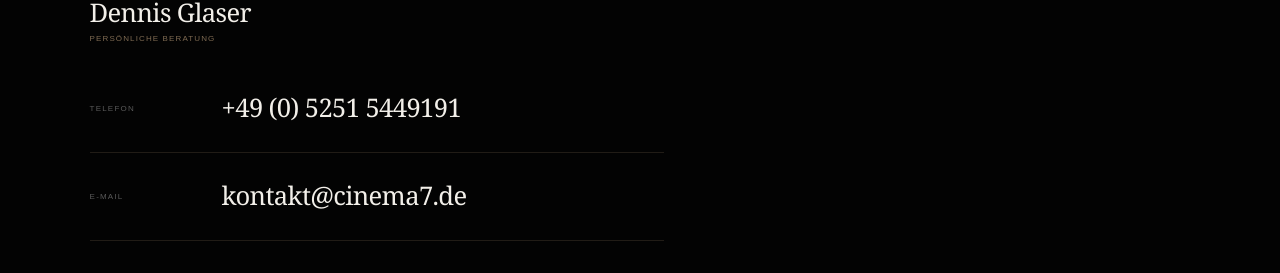
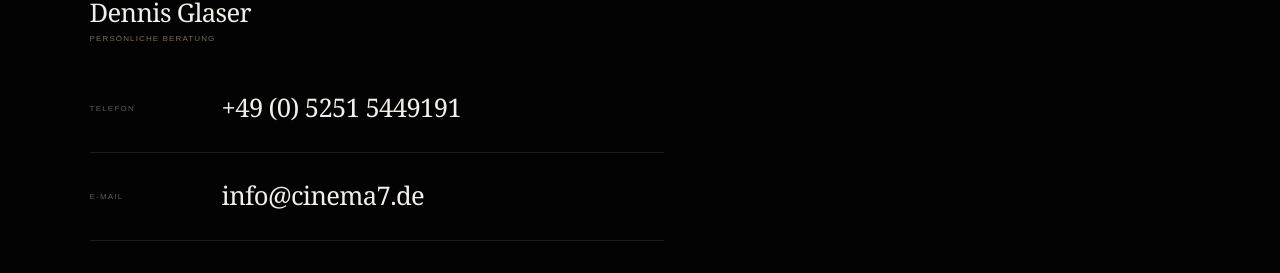
Before and after one commit to dennis-glaser-coder/cinema-n7, a Next.js app: page /anfrage in a window 1280 px wide. Shown: the part 1147-1420 px from the top of the page. Built offline with nearby package versions, Linux system fonts and the light colour scheme; no server answers.

Commit message:
Use info@cinema7.de for all contact addresses and inquiry delivery

```diff
--- a/app/anfrage/page.tsx
+++ b/app/anfrage/page.tsx
@@ -22,7 +22,7 @@ export const metadata: Metadata = {
 
 const phoneDisplay = "+49 (0) 5251 5449191";
 const phoneHref = "tel:+4952515449191";
-const email = "kontakt@cinema7.de";
+const email = "info@cinema7.de";
 
 export default async function InquiryPage({
   searchParams,
--- a/app/api/anfrage/route.ts
+++ b/app/api/anfrage/route.ts
@@ -2,7 +2,7 @@ import { NextResponse } from "next/server";
 
 export const runtime = "nodejs";
 
-const recipient = process.env.RESEND_TO_EMAIL || "kontakt@cinema7.de";
+const recipient = process.env.RESEND_TO_EMAIL || "info@cinema7.de";
 
 function text(value: unknown, limit: number) {
   return typeof value === "string" ? value.trim().slice(0, limit) : "";
--- a/app/datenschutz/page.tsx
+++ b/app/datenschutz/page.tsx
@@ -39,7 +39,7 @@ export default function PrivacyPage() {
           <p>
             Telefon: <a href="tel:+4952515449191">+49 (0) 5251 5449191</a>
             <br />
-            E-Mail: <a href="mailto:kontakt@cinema7.de">kontakt@cinema7.de</a>
+            E-Mail: <a href="mailto:info@cinema7.de">info@cinema7.de</a>
           </p>
         </div>
 
@@ -131,7 +131,7 @@ export default function PrivacyPage() {
           </p>
           <p>
             Zur Ausübung Ihrer Rechte genügt eine Nachricht an{" "}
-            <a href="mailto:kontakt@cinema7.de">kontakt@cinema7.de</a>.
+            <a href="mailto:info@cinema7.de">info@cinema7.de</a>.
           </p>
         </div>
 
--- a/app/impressum/page.tsx
+++ b/app/impressum/page.tsx
@@ -40,7 +40,7 @@ export default function ImprintPage() {
             <br />
             Telefax: +49 (0) 521 92271026
             <br />
-            E-Mail: <a href="mailto:kontakt@cinema7.de">kontakt@cinema7.de</a>
+            E-Mail: <a href="mailto:info@cinema7.de">info@cinema7.de</a>
           </p>
         </div>
 
--- a/app/layout.tsx
+++ b/app/layout.tsx
@@ -69,7 +69,7 @@ const organizationJsonLd = {
   "@type": "Organization",
   name: "CINEMA N°7",
   url: siteUrl,
-  email: "kontakt@cinema7.de",
+  email: "info@cinema7.de",
   telephone: "+49 5251 5449191",
   areaServed: ["DE", "EU"],
 };
--- a/components/inquiry-form.tsx
+++ b/components/inquiry-form.tsx
@@ -14,7 +14,7 @@ export default function InquiryForm({ model, directDelivery = true }: { model?:
     if (!directDelivery) {
       const subject = data.intent === "showroom" ? "Vorführung im Showroom Paderborn" : "Persönliche Beratung";
       const body = [`Name: ${data.name}`, `E-Mail: ${data.email}`, `Telefon: ${data.phone || "nicht angegeben"}`, model ? `Modell: ${model} Zoll` : "Modell: noch offen", "", data.message || "Ich möchte Sie persönlich kennenlernen und mein Heimkino mit Ihnen besprechen."].join("\n");
-      window.location.href = `mailto:kontakt@cinema7.de?subject=${encodeURIComponent(`CINEMA N°7 – ${subject}`)}&body=${encodeURIComponent(body)}`;
+      window.location.href = `mailto:info@cinema7.de?subject=${encodeURIComponent(`CINEMA N°7 – ${subject}`)}&body=${encodeURIComponent(body)}`;
       setResult("prepared");
       return;
     }
@@ -54,9 +54,9 @@ export default function InquiryForm({ model, directDelivery = true }: { model?:
       <label className="cn7-inquiry-privacy"><input type="checkbox" name="privacy" value="yes" required disabled={sending} /> <span>Ich habe die <a href="/datenschutz">Datenschutzhinweise</a> zur Kenntnis genommen.</span></label>
       {!directDelivery && <p className="cn7-inquiry-form-intro">Wir öffnen Ihre Anfrage als Entwurf in Ihrem E-Mail-Programm. Dort können Sie sie versenden.</p>}
       <button type="submit" disabled={sending}>{sending ? "Wird gesendet …" : directDelivery ? "Anfrage senden" : "E-Mail-Anfrage vorbereiten"}</button>
-      {result === "prepared" && <p role="status" className="cn7-inquiry-success">Bitte versenden Sie den Entwurf in Ihrem E-Mail-Programm. Falls es sich nicht geöffnet hat, erreichen Sie uns unter <a href="mailto:kontakt@cinema7.de">kontakt@cinema7.de</a>.</p>}
+      {result === "prepared" && <p role="status" className="cn7-inquiry-success">Bitte versenden Sie den Entwurf in Ihrem E-Mail-Programm. Falls es sich nicht geöffnet hat, erreichen Sie uns unter <a href="mailto:info@cinema7.de">info@cinema7.de</a>.</p>}
       {result === "sent" && <p role="status" className="cn7-inquiry-success">Vielen Dank für Ihre Anfrage. Wir melden uns persönlich bei Ihnen.</p>}
-      {result === "error" && <p role="alert" className="cn7-inquiry-error">Ihre Anfrage wurde nicht übermittelt. Ihre Angaben bleiben erhalten. Versuchen Sie es erneut oder schreiben Sie an <a href="mailto:kontakt@cinema7.de">kontakt@cinema7.de</a>.</p>}
+      {result === "error" && <p role="alert" className="cn7-inquiry-error">Ihre Anfrage wurde nicht übermittelt. Ihre Angaben bleiben erhalten. Versuchen Sie es erneut oder schreiben Sie an <a href="mailto:info@cinema7.de">info@cinema7.de</a>.</p>}
     </form>
   );
 }
```
